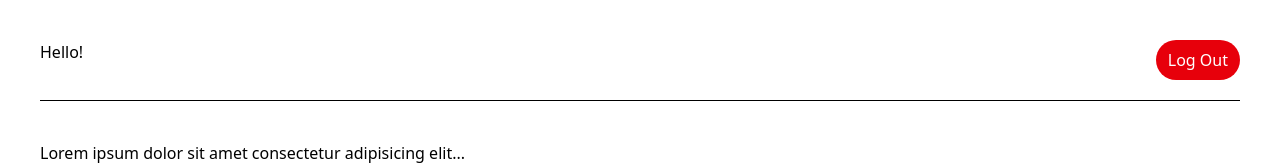
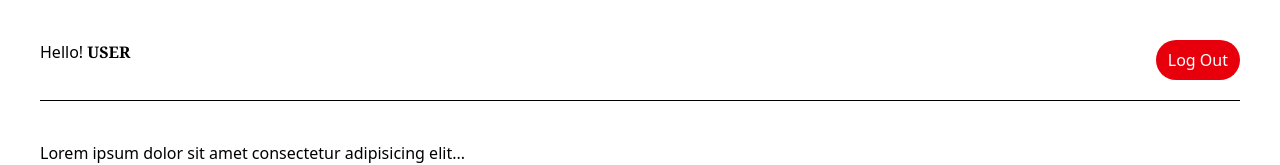
Before and after one commit to aditya-singhOfficial/next-auth, a Next.js app: page /profile in a window 1280 px wide. Shown: the top 165 px of the page. Built offline with nearby package versions, Linux system fonts and the light colour scheme; no server answers.

Commit message:
Update profile page

```diff
--- a/src/app/profile/page.tsx
+++ b/src/app/profile/page.tsx
@@ -7,7 +7,7 @@ import toast, { Toaster } from "react-hot-toast";
 
 export default function UserProfile({ params }: any) {
   const { id } = params;
-  const [user, setUser] = useState({});
+  const [user, setUser] = useState("user");
   const router = useRouter();
   const onLogout = async () => {
     try {
@@ -23,7 +23,7 @@ export default function UserProfile({ params }: any) {
 
   const getUserData = async () => {
     const userData = await axios.get("/api/users/whoami");
-    setUser(userData.data.data);
+    setUser(userData.data.data.username);
   };
 
   useEffect(() => {
@@ -36,7 +36,7 @@ export default function UserProfile({ params }: any) {
           <h1>
             Hello!{" "}
             <span className="uppercase font-black font-serif">
-              {user.username}
+              {user}
             </span>
           </h1>
           <button
```
